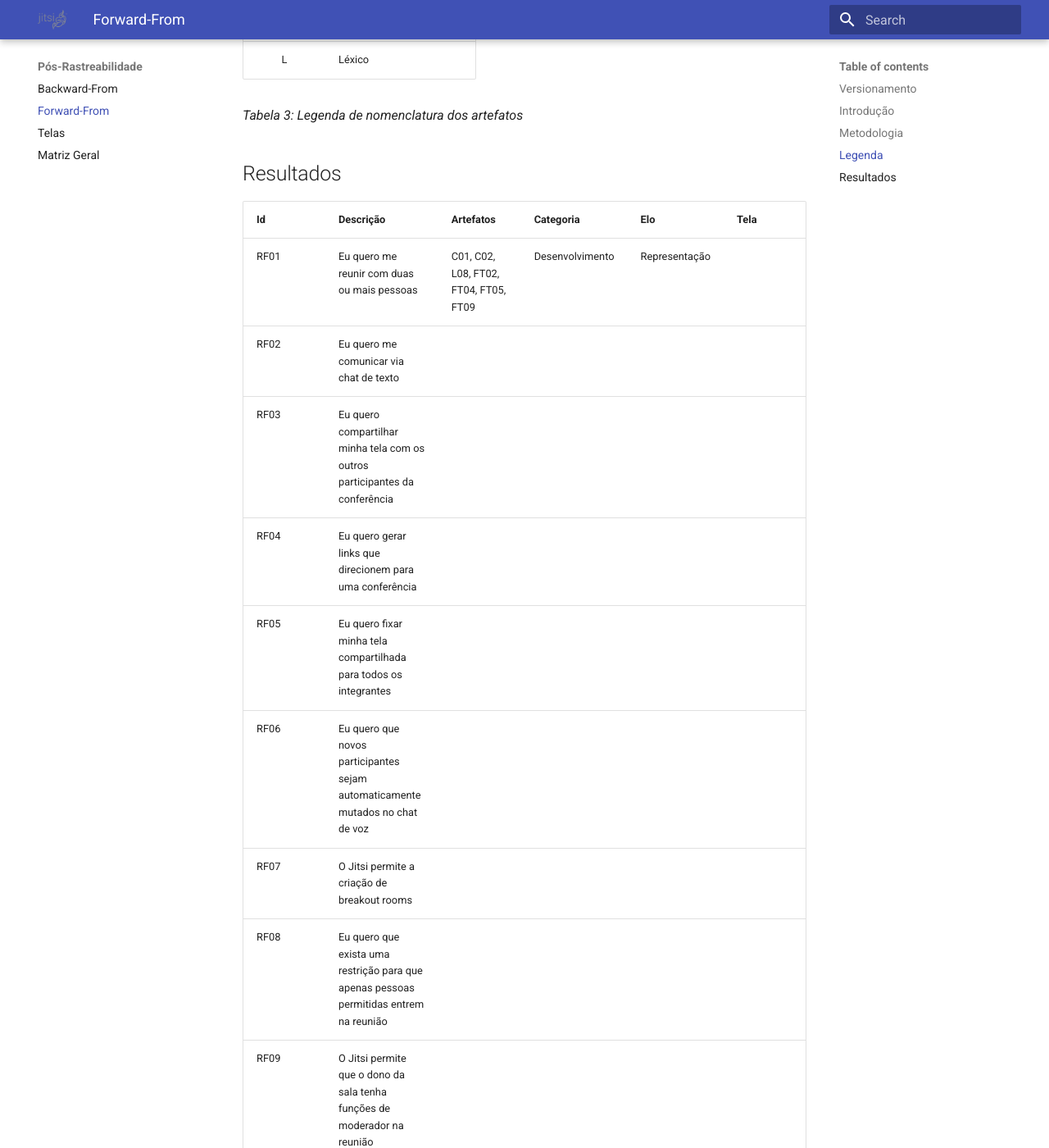
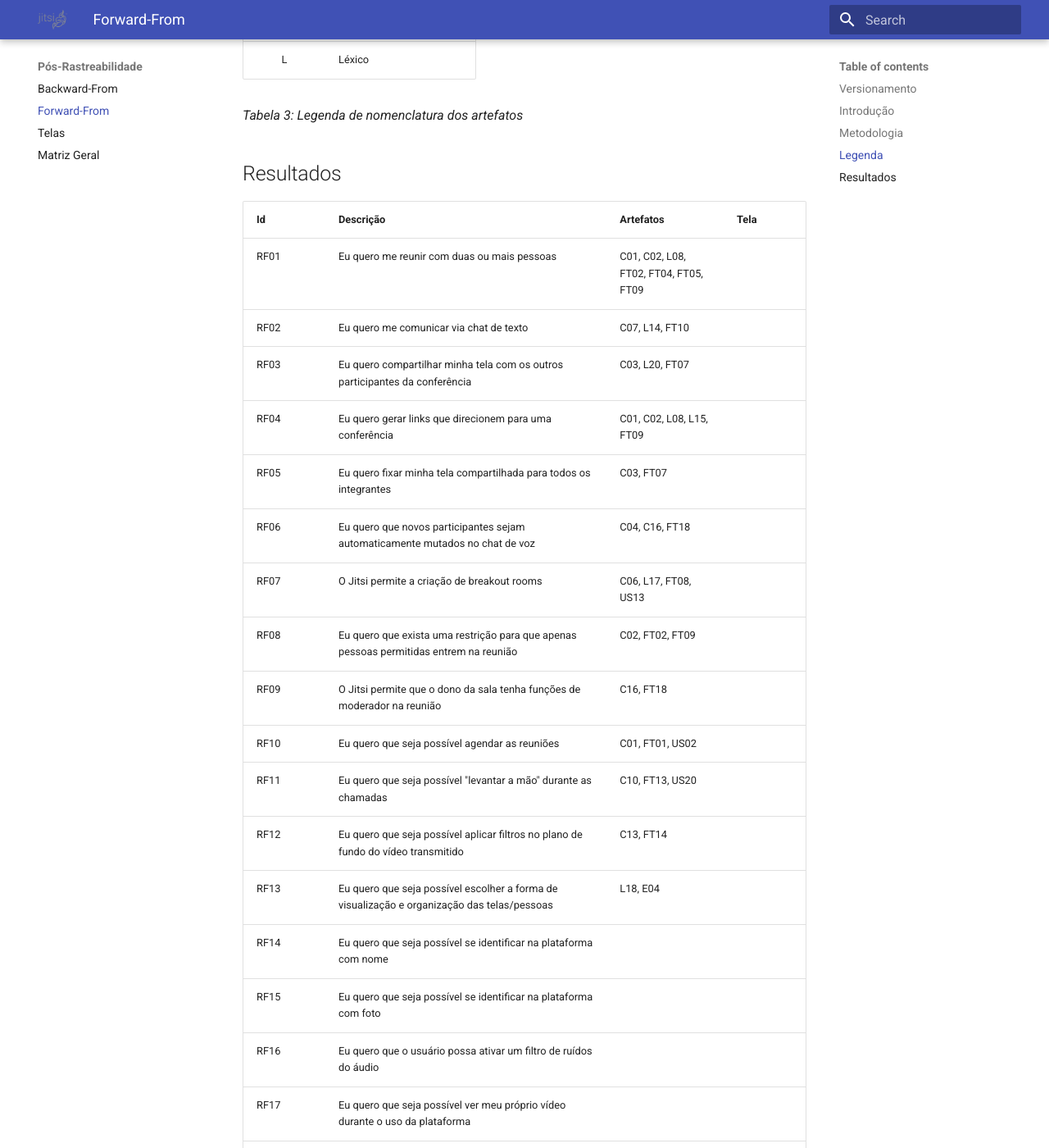
Before and after one commit to gabrielm2q/2022.1-Jitsi-Meet, an MkDocs documentation site: the page built from docs/posRastreabilidade/forwardFrom.md, in a window 1280 px wide and 1400 px high, scrolled down 1143 px. Shown: the whole window at 82% size. Built offline with MkDocs 1.6.1 and Material for MkDocs 9.7.7, drawn with Linux system fonts in a browser that asks for light colours.

Commit message:
adicionando artefatos referentes aos RF

```diff
--- a/docs/posRastreabilidade/forwardFrom.md
+++ b/docs/posRastreabilidade/forwardFrom.md
@@ -34,44 +34,44 @@ _Tabela 3: Legenda de nomenclatura dos artefatos_
 
 ## Resultados
 
-| Id    | Descrição                                                                                                                                       | Artefatos                             | Categoria       | Elo           | Tela |
-| ----- | ----------------------------------------------------------------------------------------------------------------------------------------------- | ------------------------------------- | --------------- | ------------- | ---- |
-| RF01  | Eu quero me reunir com duas ou mais pessoas                                                                                                     | C01, C02, L08, FT02, FT04, FT05, FT09 | Desenvolvimento | Representação |      |
-| RF02  | Eu quero me comunicar via chat de texto                                                                                                         |                                       |                 |               |      |
-| RF03  | Eu quero compartilhar minha tela com os outros participantes da conferência                                                                     |                                       |                 |               |      |
-| RF04  | Eu quero gerar links que direcionem para uma conferência                                                                                        |                                       |                 |               |      |
-| RF05  | Eu quero fixar minha tela compartilhada para todos os integrantes                                                                               |                                       |                 |               |      |
-| RF06  | Eu quero que novos participantes sejam automaticamente mutados no chat de voz                                                                   |                                       |                 |               |      |
-| RF07  | O Jitsi permite a criação de breakout rooms                                                                                                     |                                       |                 |               |      |
-| RF08  | Eu quero que exista uma restrição para que apenas pessoas permitidas entrem na reunião                                                          |                                       |                 |               |      |
-| RF09  | O Jitsi permite que o dono da sala tenha funções de moderador na reunião                                                                        |                                       |                 |               |      |
-| RF10  | Eu quero que seja possível agendar as reuniões                                                                                                  |                                       |                 |               |      |
-| RF11  | Eu quero que seja possível "levantar a mão" durante as chamadas                                                                                 |                                       |                 |               |      |
-| RF12  | Eu quero que seja possível aplicar filtros no plano de fundo do vídeo transmitido                                                               |                                       |                 |               |      |
-| RF13  | Eu quero que seja possível escolher a forma de visualização e organização das telas/pessoas                                                     |                                       |                 |               |      |
-| RF14  | Eu quero que seja possível se identificar na plataforma com nome                                                                                |                                       |                 |               |      |
-| RF15  | Eu quero que seja possível se identificar na plataforma com foto                                                                                |                                       |                 |               |      |
-| RF16  | Eu quero que o usuário possa ativar um filtro de ruídos do áudio                                                                                |                                       |                 |               |      |
-| RF17  | Eu quero que seja possível ver meu próprio vídeo durante o uso da plataforma                                                                    |                                       |                 |               |      |
-| RF18  | Eu quero que seja possível alternar o idioma da plataforma                                                                                      |                                       |                 |               |      |
-| RF19  | O Jitsi permite a visualização do histórico de reuniões                                                                                         |                                       |                 |               |      |
-| RF20  | O Jitsi permite que o usuário configure o próprio áudio e vídeo                                                                                 |                                       |                 |               |      |
-| RF21  | O Jitsi permite a interação entre os participantes por voz e vídeo                                                                              |                                       |                 |               |      |
-| RF22  | O Jitsi permite que enquetes sejam feitas e respondidas em tempo real                                                                           |                                       |                 |               |      |
-| RF23  | O Jitsi permite reação com emotes pelos usuários                                                                                                |                                       |                 |               |      |
-| RF24  | O Jitsi permite alterações no perfil durante a reunião                                                                                          |                                       |                 |               |      |
-| RF25  | O Jitsi permite que o usuário saia a qualquer momento da reunião                                                                                |                                       |                 |               |      |
-| RF26  | A aplicação deve permitir que o usuário possa parar a transmissão de seu video para que o mesmo não seja visto caso não queira                  |                                       |                 |               |      |
-| RF27  | A aplicação deve permitir referenciar pessoas no chat da transmissão para que o usuário consiga destacar um usuário em sua mensagem             |                                       |                 |               |      |
-| RF28  | A aplicação deve permitir a mensagem privada entre usuários para que os mesmos possam conversar em particular durante uma conferência           |                                       |                 |               |      |
-| RF29  | A aplicação deve permitir que um usuário possa compartilhar um quadro de tarefas para que todos os usuários possam visualizar e mexer com ele   |                                       |                 |               |      |
-| RF30  | A aplicação deve permitir que o usuário realize o login para que o mesmo possa acessar suas informações salvas                                  |                                       |                 |               |      |
-| RF31  | A aplicação deve permitir que o usuário faça conexões com outros usuários para que possa ter salvo aqueles que deseja fazer conexões facilmente |                                       |                 |               |      |
-| RNF01 | Eu quero uma interface minimalista                                                                                                              |                                       |                 |               |      |
-| RNF02 | O Jitsi deve zelar pela privacidade dos usuários                                                                                                |                                       |                 |               |      |
-| RNF03 | Eu quero que a plataforma priorize a estabilidade em detrimento da qualidade da conferência                                                     |                                       |                 |               |      |
-| RNF04 | O Jitsi deve ter uma interface que facilite a visualização das mudanças de estado na reunião                                                    |                                       |                 |               |      |
-| RNF05 | Eu quero que o Jitsi seja usado nas principais plataformas (por exemplo, a plataforma mobile)                                                   |                                       |                 |               |      |
-| RNF06 | Eu quero que as funcionalidades da plataforma possuam indicações visuais intuitivas                                                             |                                       |                 |               |      |
-| RNF07 | O Jitsi deve permitir que o usuário altere configurações dos dispositivos de áudio e vídeo durante a reunião                                    |                                       |                 |               |      |
-| RNF08 | A aplicação deve aceitar entrada e saída de som para que o usuário consiga transmitir sua voz                                                   |                                       |                 |               |
+| Id    | Descrição                                                                                                                                       | Artefatos                             | Tela |
+| ----- | ----------------------------------------------------------------------------------------------------------------------------------------------- | ------------------------------------- | ---- |
+| RF01  | Eu quero me reunir com duas ou mais pessoas                                                                                                     | C01, C02, L08, FT02, FT04, FT05, FT09 |      |
+| RF02  | Eu quero me comunicar via chat de texto                                                                                                         | C07, L14, FT10                        |      |
+| RF03  | Eu quero compartilhar minha tela com os outros participantes da conferência                                                                     | C03, L20, FT07                        |      |
+| RF04  | Eu quero gerar links que direcionem para uma conferência                                                                                        | C01, C02, L08, L15, FT09              |      |
+| RF05  | Eu quero fixar minha tela compartilhada para todos os integrantes                                                                               | C03, FT07                             |      |
+| RF06  | Eu quero que novos participantes sejam automaticamente mutados no chat de voz                                                                   | C04, C16, FT18                        |      |
+| RF07  | O Jitsi permite a criação de breakout rooms                                                                                                     | C06, L17, FT08, US13                  |      |
+| RF08  | Eu quero que exista uma restrição para que apenas pessoas permitidas entrem na reunião                                                          | C02, FT02, FT09                       |      |
+| RF09  | O Jitsi permite que o dono da sala tenha funções de moderador na reunião                                                                        | C16, FT18                             |      |
+| RF10  | Eu quero que seja possível agendar as reuniões                                                                                                  | C01, FT01, US02                       |      |
+| RF11  | Eu quero que seja possível "levantar a mão" durante as chamadas                                                                                 | C10, FT13, US20                       |      |
+| RF12  | Eu quero que seja possível aplicar filtros no plano de fundo do vídeo transmitido                                                               | C13, FT14                             |      |
+| RF13  | Eu quero que seja possível escolher a forma de visualização e organização das telas/pessoas                                                     | L18, E04                              |      |
+| RF14  | Eu quero que seja possível se identificar na plataforma com nome                                                                                |                                       |      |
+| RF15  | Eu quero que seja possível se identificar na plataforma com foto                                                                                |                                       |      |
+| RF16  | Eu quero que o usuário possa ativar um filtro de ruídos do áudio                                                                                |                                       |      |
+| RF17  | Eu quero que seja possível ver meu próprio vídeo durante o uso da plataforma                                                                    |                                       |      |
+| RF18  | Eu quero que seja possível alternar o idioma da plataforma                                                                                      |                                       |      |
+| RF19  | O Jitsi permite a visualização do histórico de reuniões                                                                                         |                                       |      |
+| RF20  | O Jitsi permite que o usuário configure o próprio áudio e vídeo                                                                                 |                                       |      |
+| RF21  | O Jitsi permite a interação entre os participantes por voz e vídeo                                                                              |                                       |      |
+| RF22  | O Jitsi permite que enquetes sejam feitas e respondidas em tempo real                                                                           |                                       |      |
+| RF23  | O Jitsi permite reação com emotes pelos usuários                                                                                                |                                       |      |
+| RF24  | O Jitsi permite alterações no perfil durante a reunião                                                                                          |                                       |      |
+| RF25  | O Jitsi permite que o usuário saia a qualquer momento da reunião                                                                                |                                       |      |
+| RF26  | A aplicação deve permitir que o usuário possa parar a transmissão de seu video para que o mesmo não seja visto caso não queira                  |                                       |      |
+| RF27  | A aplicação deve permitir referenciar pessoas no chat da transmissão para que o usuário consiga destacar um usuário em sua mensagem             |                                       |      |
+| RF28  | A aplicação deve permitir a mensagem privada entre usuários para que os mesmos possam conversar em particular durante uma conferência           |                                       |      |
+| RF29  | A aplicação deve permitir que um usuário possa compartilhar um quadro de tarefas para que todos os usuários possam visualizar e mexer com ele   |                                       |      |
+| RF30  | A aplicação deve permitir que o usuário realize o login para que o mesmo possa acessar suas informações salvas                                  |                                       |      |
+| RF31  | A aplicação deve permitir que o usuário faça conexões com outros usuários para que possa ter salvo aqueles que deseja fazer conexões facilmente |                                       |      |
+| RNF01 | Eu quero uma interface minimalista                                                                                                              |                                       |      |
+| RNF02 | O Jitsi deve zelar pela privacidade dos usuários                                                                                                |                                       |      |
+| RNF03 | Eu quero que a plataforma priorize a estabilidade em detrimento da qualidade da conferência                                                     |                                       |      |
+| RNF04 | O Jitsi deve ter uma interface que facilite a visualização das mudanças de estado na reunião                                                    |                                       |      |
+| RNF05 | Eu quero que o Jitsi seja usado nas principais plataformas (por exemplo, a plataforma mobile)                                                   |                                       |      |
+| RNF06 | Eu quero que as funcionalidades da plataforma possuam indicações visuais intuitivas                                                             |                                       |      |
+| RNF07 | O Jitsi deve permitir que o usuário altere configurações dos dispositivos de áudio e vídeo durante a reunião                                    |                                       |      |
+| RNF08 | A aplicação deve aceitar entrada e saída de som para que o usuário consiga transmitir sua voz                                                   |                                       |
```
